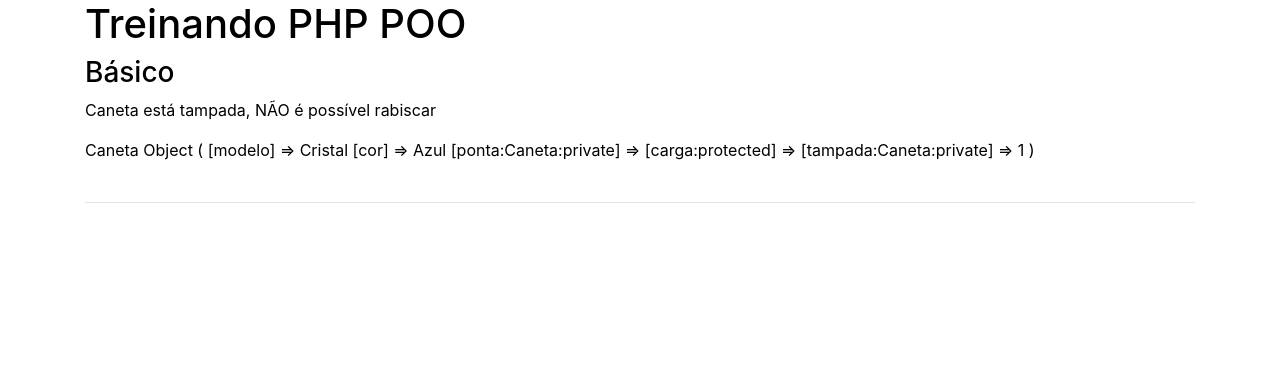
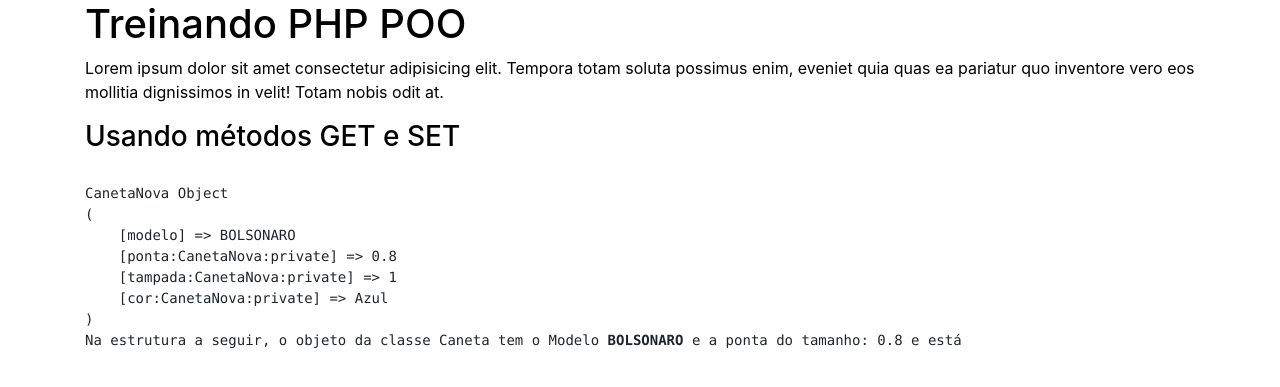
Before and after one commit to fergod14nova/PHP-POO, a PHP site: page / in a window 1280 px wide. Shown: the top 387 px of the page. Run offline with PHP 8.4, Linux system fonts and the light colour scheme.

Commit message:
GET E SET FUNCIONANDO

```diff
--- /dev/null
+++ b/class/caneta.get.set.php
@@ -0,0 +1,44 @@
+<!-- CRIAÇÃO DA CLASSE CANETA DE FORMA CORRETA, USANDO OS MÉTODOS GET E SET -->
+<?php
+
+class CanetaNova{
+  // ATRIBUTOS
+  public $modelo;
+  private $ponta;
+  private $tampada;
+  private $cor;
+
+
+  //Criando método construtor, existe duas formas: Usando CONSTRUCT, ou usando o mesmo nome da classe
+  // public function CanetaNova(){
+  // public function __construct(){
+
+
+    public function tampar(){
+      $this->tampada = true;
+    }
+
+    // SETANDO MODELO
+    public function getModelo(){
+      return $this->modelo;
+    }
+    public function setModelo($m){
+      $this->modelo = $m;
+    }
+
+    // SETANDO PONTA
+    public function getPonta(){
+      return $this->ponta;
+    }
+    public function setPonta($p){
+      $this->ponta = $p;
+    }
+
+    public function __construct($m, $c, $p){
+      $this->modelo = $m;
+      $this->cor = $c;
+      $this->ponta = $p;
+      $this->tampar();
+    }
+
+}
--- a/index.php
+++ b/index.php
@@ -13,7 +13,10 @@
   <title>PHP POO</title>
 
   <style>
-    #ex2 {
+    #ex1 {
+      display: none;
+    }
+    #ex2{
       display: none;
     }
   </style>
@@ -21,8 +24,10 @@
 <body>
   <div class="container">
   <h1>Treinando PHP POO</h1>
-  <h3>Básico</h3>
+  <p>Lorem ipsum dolor sit amet consectetur adipisicing elit. Tempora totam soluta possimus enim, eveniet quia quas ea pariatur quo inventore vero eos mollitia dignissimos in velit! Totam nobis odit at.</p>
 
+  <div id="ex1">
+    <h3>Básico</h3>
   <?php
     require_once "class/caneta.php"; //chamando o arquivo que contém a classe
     $bic = new Caneta; //criando um OBJETO da classe CANETA com o nome 'bic'
@@ -41,9 +46,7 @@
     //mostrando as características do objeto
     print_r($bic);
   ?>
-  <br>
-  <br>
-  <hr>
+  </div>
 
   <div id='ex2'>
   <h3>Novo exemplo - Alterar cor do fundo</h3>
@@ -66,6 +69,22 @@
 
   ?>
   </div>
+  <div id="ex3">
+    <h3>Usando métodos GET e SET</h3>
+      <pre>
+        <?php
+          require_once "class/caneta.get.set.php";
+          $caneta = new CanetaNova("BOLSONARO","Azul",0.8);
+
+          print_r($caneta);
+
+          echo "Na estrutura a seguir, o objeto da classe Caneta tem o Modelo <strong>"
+                .$caneta->getModelo()
+                ."</strong> e a ponta do tamanho: "
+                .$caneta->getPonta()." e está ";
+        ?>
+      </pre>
+  </div>
   </div>
 </body>
 </html>
```
